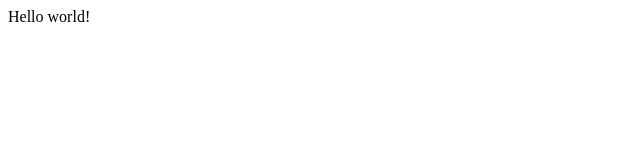
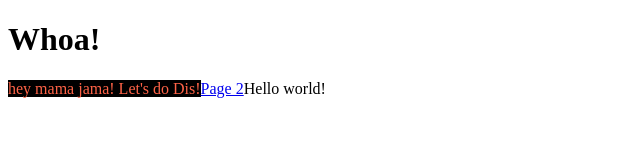
Before and after one commit to speckworks/Gatsby, a Gatsby site: page / in a window 1280 px wide. Shown: the whole page, without its empty margins (0-640 px from the left). Built offline with nearby package versions, Linux system fonts and the light colour scheme; Gatsby itself is replaced by a stand-in of ours.

Commit message:
basic routing gatsby

```diff
--- a/src/pages/index.js
+++ b/src/pages/index.js
@@ -1,3 +1,10 @@
 import React from "react"
+import Link from "gatsby-link"
 
-export default () => <div>Hello world!</div>
+export default () => <div>
+        <h1>Whoa!</h1>
+        <span style={{font:"garamonde", color:"tomato", background:"black"}}>
+            hey mama jama! Let's do Dis!
+        </span>
+        <Link to="/page-2">Page 2</Link>
+Hello world!</div>
```
Also changed, not shown: src/pages/page-2.js (added, +8 -0 lines), src/pages/dir1/page-3.js (added).
